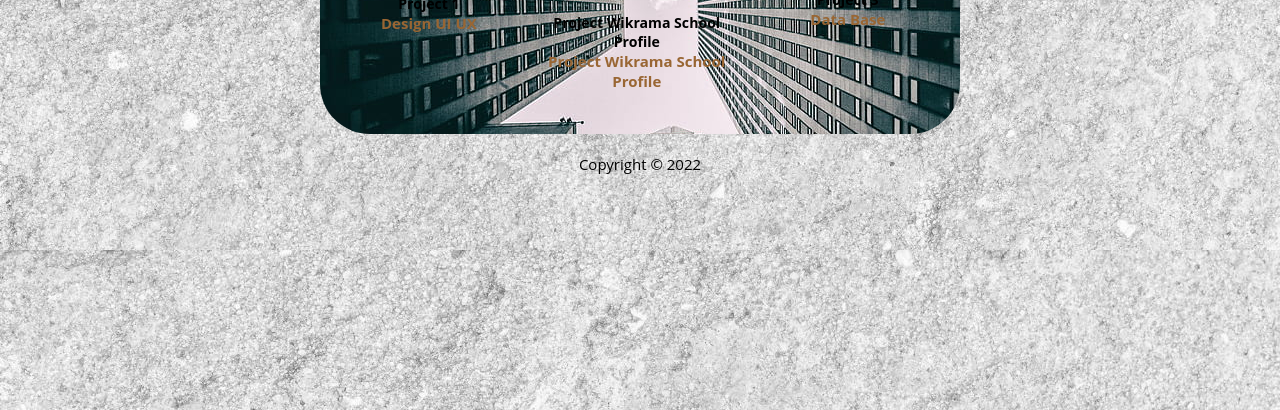
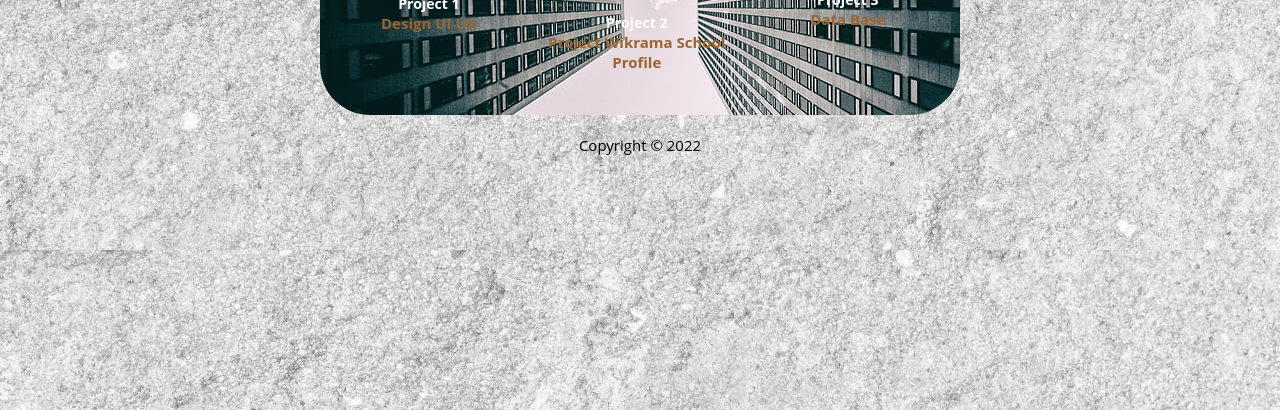
Before and after one commit to zianscode/portfolio-v1, a plain HTML site: page portofolio.html in a window 1280 px wide. Shown: the part 390-800 px from the top of the page. Drawn offline with Linux system fonts and the light colour scheme.

Commit message:
rubah warna tulisan

```diff
--- a/portofolio.html
+++ b/portofolio.html
@@ -33,7 +33,7 @@
           <figure class="images">
             <img src="img/WhatsApp Image 2022-10-12 at 18.46.50.jpeg" class="gallery-img" />
             <figcaption>
-              <h5 class="name">Project Wikrama School Profile
+              <h5 class="name">Project 2
               <span>
                   <a href="https://wikrama-school.netlify.app/">Project Wikrama School Profile</a>
                 </span>
--- a/style.css
+++ b/style.css
@@ -196,3 +196,6 @@ body {
     background-image: url(img/Perkantoran.jpg);
     border-radius: 50px;
   }
+  h5{
+   color: rgb(255, 255, 255);
+  }
```
